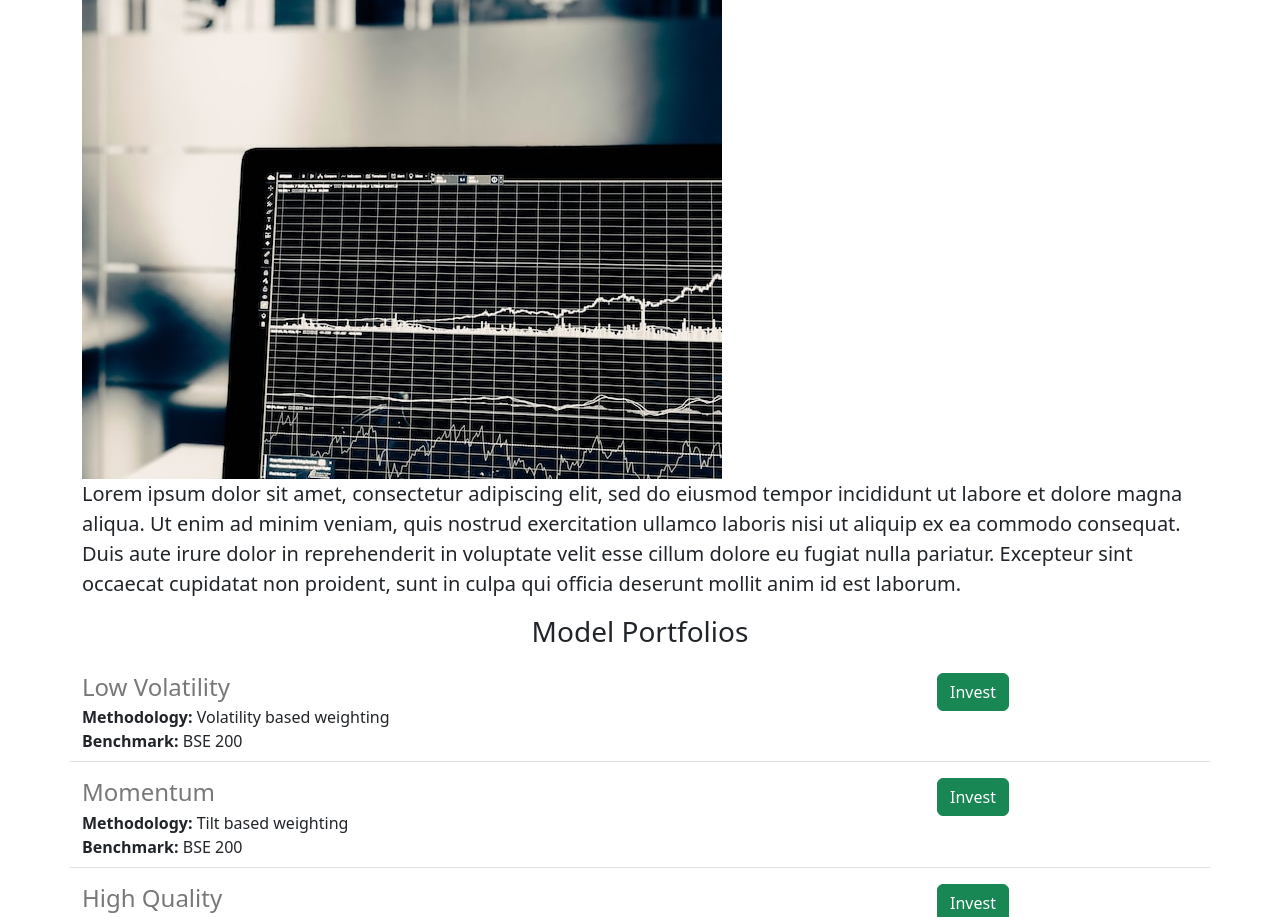
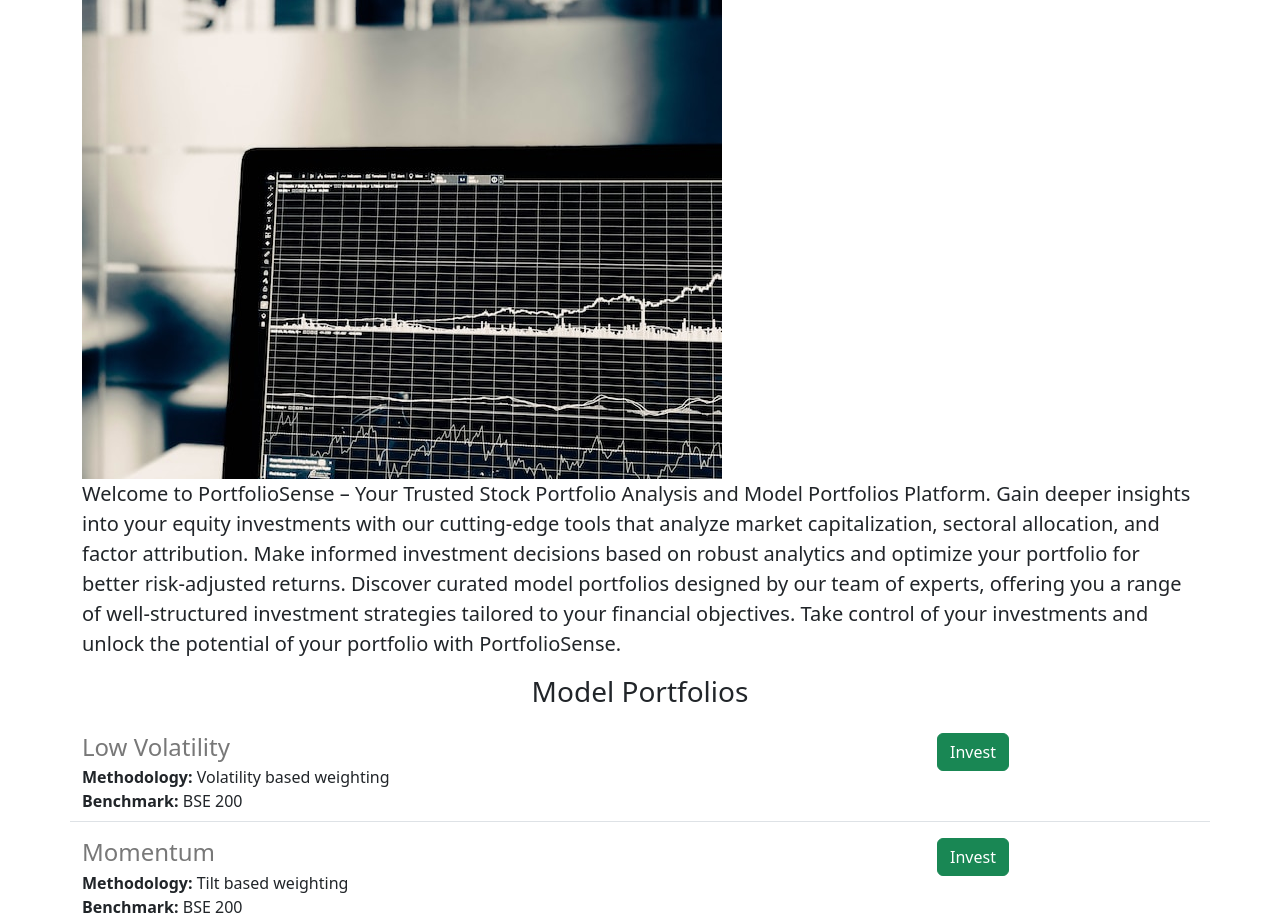
Before and after one commit to Var24/PortfolioSense_v1, a Flask app: page / in a window 1280 px wide. Shown: the part 137-1054 px from the top of the page. Run offline with Flask 3, Linux system fonts and the light colour scheme.

Commit message:
added paragraph, removed lorem ipsum

```diff
--- a/templates/home.html
+++ b/templates/home.html
@@ -25,7 +25,7 @@
 
     <!--<h2 class="text-center mt-2 mb-4">About PortfolioSense</h2>-->
 
-    <p class="lead">Lorem ipsum dolor sit amet, consectetur adipiscing elit, sed do eiusmod tempor incididunt ut labore et dolore magna aliqua. Ut enim ad minim veniam, quis nostrud exercitation ullamco laboris nisi ut aliquip ex ea commodo consequat. Duis aute irure dolor in reprehenderit in voluptate velit esse cillum dolore eu fugiat nulla pariatur. Excepteur sint occaecat cupidatat non proident, sunt in culpa qui officia deserunt mollit anim id est laborum.</p>
+    <p class="lead">Welcome to PortfolioSense – Your Trusted Stock Portfolio Analysis and Model Portfolios Platform. Gain deeper insights into your equity investments with our cutting-edge tools that analyze market capitalization, sectoral allocation, and factor attribution. Make informed investment decisions based on robust analytics and optimize your portfolio for better risk-adjusted returns. Discover curated model portfolios designed by our team of experts, offering you a range of well-structured investment strategies tailored to your financial objectives. Take control of your investments and unlock the potential of your portfolio with PortfolioSense.</p>
 
     <h3 class="text-center mt-2 mb-4">Model Portfolios</h3>
     <div>
```
